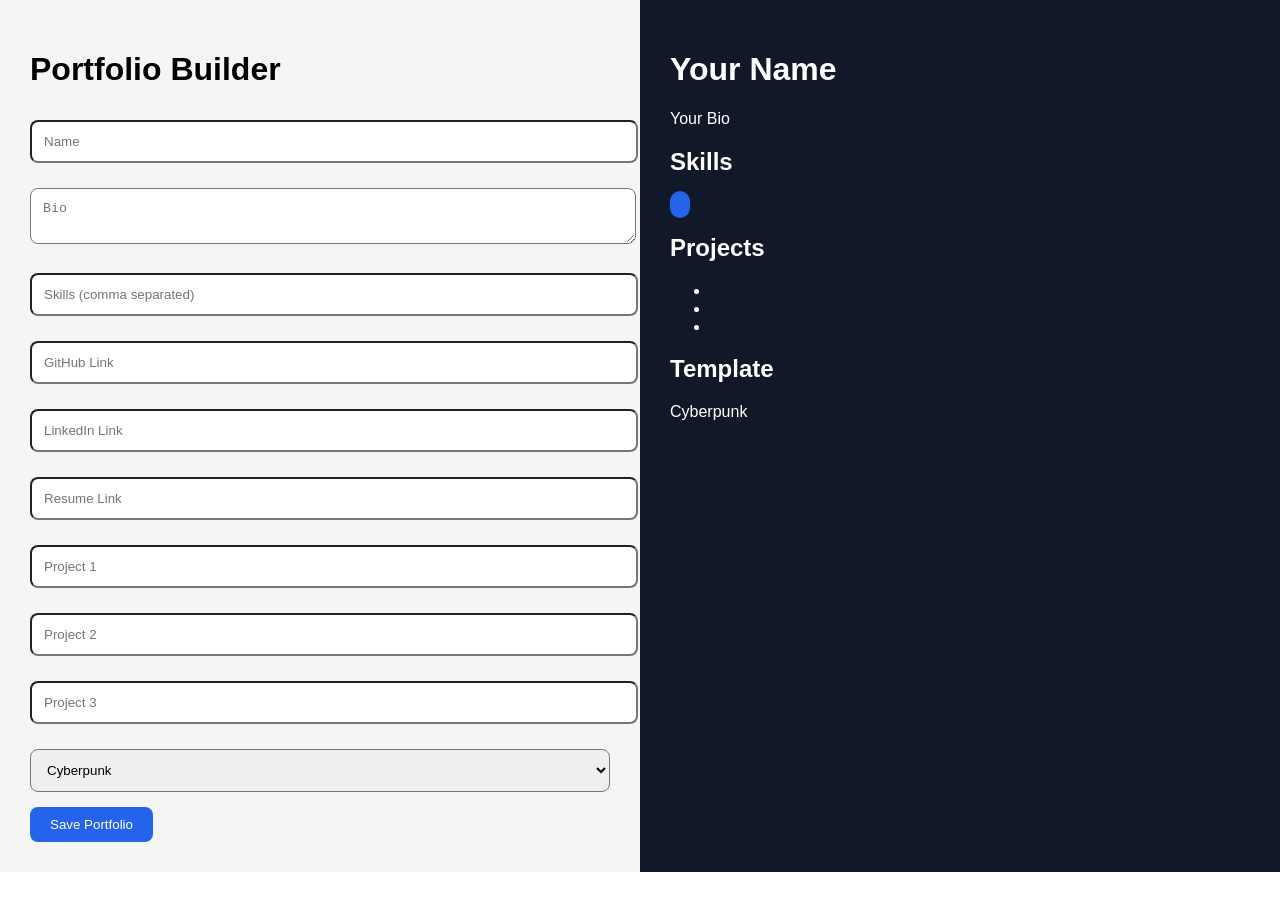
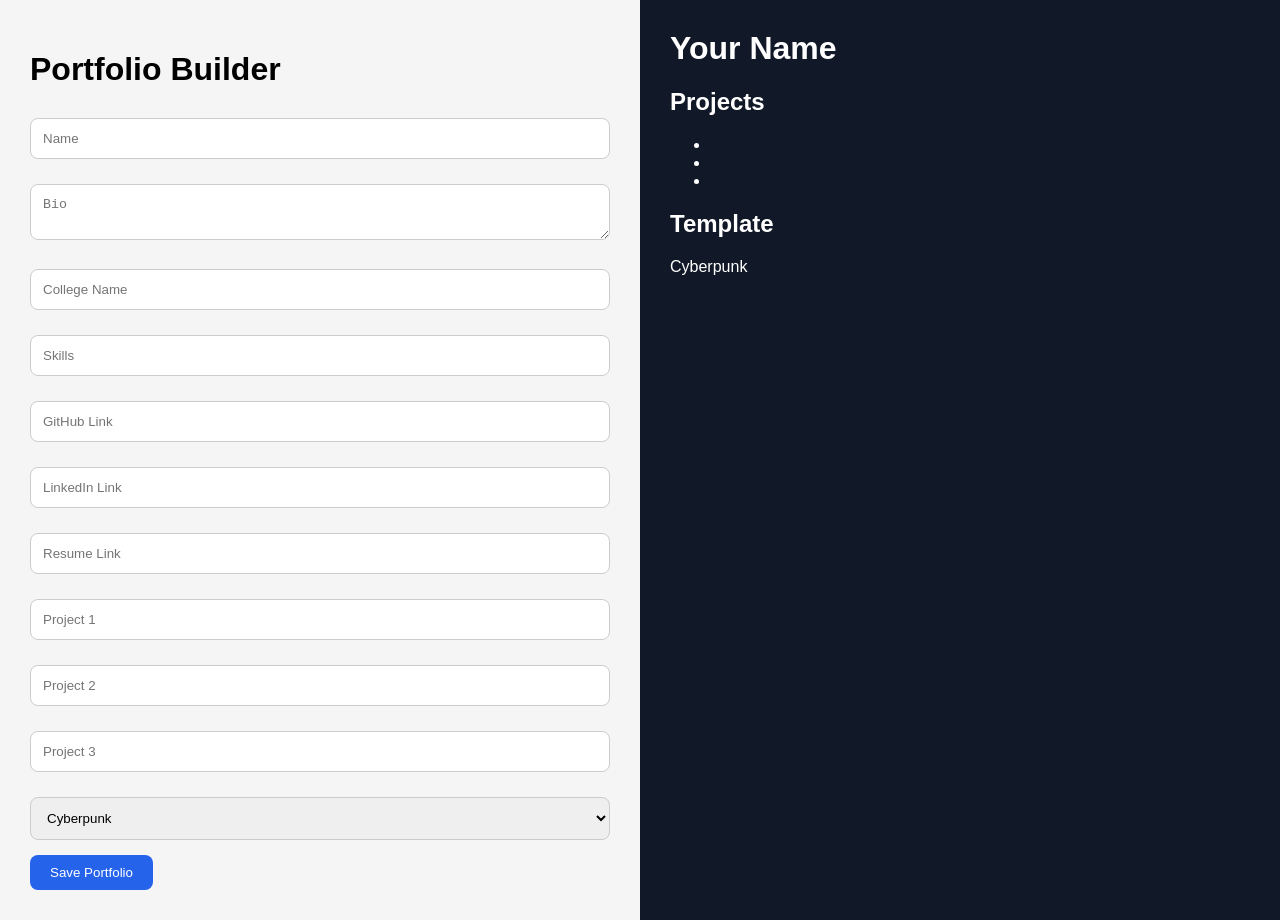
Before and after one commit to vaibhavwaghmode581-eng/codefolio-portfolio, a React (Create React App) app in the folder client/: page / in a window 1280 px wide. Before the commit the page ends 872 px from the top, so only its background shows below. Built offline with nearby package versions, Linux system fonts and the light colour scheme.

Commit message:
final portfolio builder

```diff
--- a/client/src/App.css
+++ b/client/src/App.css
@@ -14,11 +14,8 @@ body {
   background: #f5f5f5;
 }
 
-.preview-section {
-  width: 50%;
-  padding: 30px;
-  background: #111827;
-  color: white;
+.form-section h1 {
+  margin-bottom: 20px;
 }
 
 input,
@@ -29,6 +26,8 @@ select {
   margin-top: 10px;
   margin-bottom: 15px;
   border-radius: 8px;
+  border: 1px solid #ccc;
+  box-sizing: border-box;
 }
 
 button {
@@ -43,3 +42,22 @@ button {
 button:hover {
   background: #1d4ed8;
 }
+
+.preview-section {
+  width: 50%;
+  padding: 30px;
+  background: #111827;
+  color: white;
+}
+
+.preview-section-minimal {
+  width: 50%;
+  padding: 30px;
+  background: white;
+  color: black;
+}
+
+.preview-section h1,
+.preview-section-minimal h1 {
+  margin-top: 0;
+}
--- a/client/src/dashboard/Dashboard.js
+++ b/client/src/dashboard/Dashboard.js
@@ -7,17 +7,14 @@ function Dashboard() {
   const data = watch();
 
   const handleSave = () => {
-    localStorage.setItem(
-      "portfolio",
-      JSON.stringify(data)
-    );
-
+    localStorage.setItem("portfolio", JSON.stringify(data));
     alert("Portfolio Saved Successfully!");
   };
 
   return (
     <div className="container">
-      {/* Form Section */}
+
+      {/* Left Side Form */}
 
       <div className="form-section">
         <h1>Portfolio Builder</h1>
@@ -33,7 +30,12 @@ function Dashboard() {
         />
 
         <input
-          placeholder="Skills (comma separated)"
+          placeholder="College Name"
+          {...register("college")}
+        />
+
+        <input
+          placeholder="Skills"
           {...register("skills")}
         />
 
@@ -68,13 +70,8 @@ function Dashboard() {
         />
 
         <select {...register("template")}>
-          <option value="Cyberpunk">
-            Cyberpunk
-          </option>
-
-          <option value="Minimal">
-            Minimal
-          </option>
+          <option value="Cyberpunk">Cyberpunk</option>
+          <option value="Minimal">Minimal</option>
         </select>
 
         <button onClick={handleSave}>
@@ -82,32 +79,22 @@ function Dashboard() {
         </button>
       </div>
 
-      {/* Preview Section */}
+      {/* Right Side Preview */}
 
-      <div className="preview-section">
+      <div
+        className={
+          data.template === "Minimal"
+            ? "preview-section-minimal"
+            : "preview-section"
+        }
+      >
         <h1>{data.name || "Your Name"}</h1>
 
-        <p>{data.bio || "Your Bio"}</p>
+        <h3>{data.college}</h3>
 
-        <h2>Skills</h2>
+        <p>{data.bio}</p>
 
-        <div>
-          {data.skills
-            ?.split(",")
-            .map((skill, index) => (
-              <span
-                key={index}
-                style={{
-                  marginRight: "10px",
-                  padding: "5px 10px",
-                  background: "#2563eb",
-                  borderRadius: "10px",
-                }}
-              >
-                {skill}
-              </span>
-            ))}
-        </div>
+        <h3>{data.skills}</h3>
 
         <h2>Projects</h2>
 
@@ -121,7 +108,8 @@ function Dashboard() {
 
         <p>{data.template}</p>
 
-        <div style={{ marginTop: "20px" }}>
+        <br />
+
         {data.github && (
           <a
             href={data.github}
@@ -132,7 +120,8 @@ function Dashboard() {
           </a>
         )}
 
-          {"  "}
+        <br />
+        <br />
 
         {data.linkedin && (
           <a
@@ -144,7 +133,8 @@ function Dashboard() {
           </a>
         )}
 
-          {"  "}
+        <br />
+        <br />
 
         {data.resume && (
           <a
@@ -157,7 +147,6 @@ function Dashboard() {
         )}
       </div>
     </div>
-    </div>
   );
 }
 
```
Lines whose indentation alone changed are shown as unchanged.
